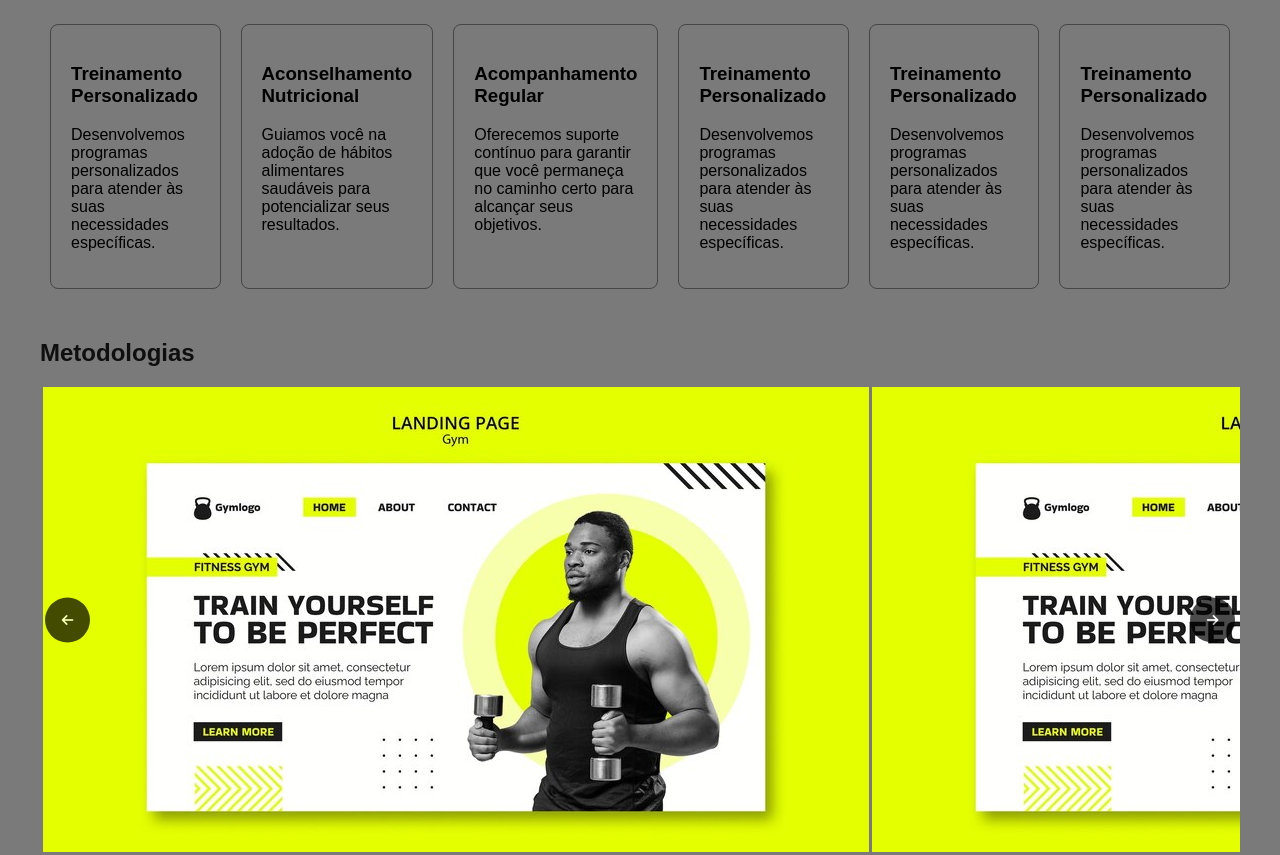
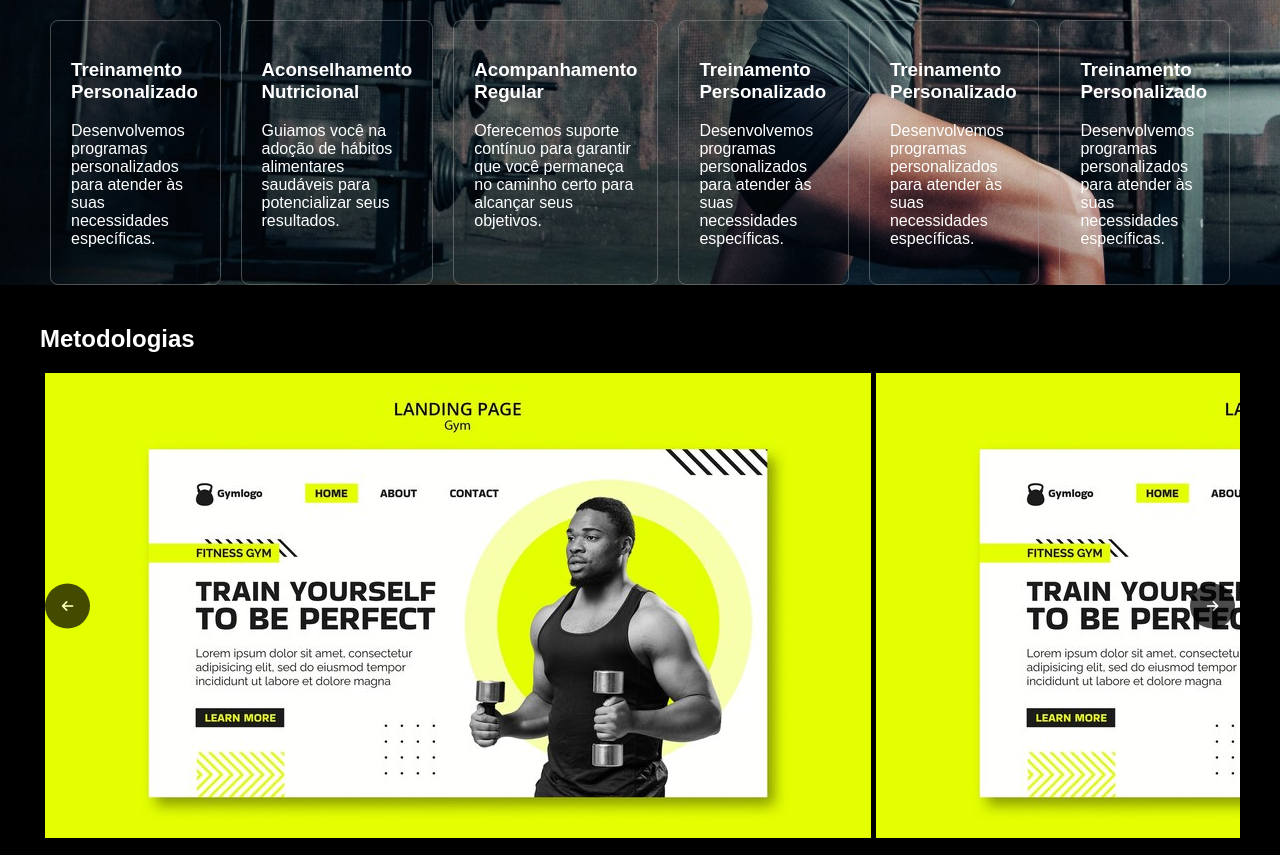
Before and after one commit to Guicoding01/PJ_rafa, a plain HTML site: page index.html in a window 1280 px wide. Shown: the part 440-1295 px from the top of the page. Drawn offline with Linux system fonts and the light colour scheme.

Commit message:
alteraçoes de estilo e na semantica do html

```diff
--- a/index.html
+++ b/index.html
@@ -62,6 +62,7 @@
     </div>
   </section>
 
+  <div class="back">
   <section id="gallery" >
     <div class="container">
       <h2>Metodologias</h2>
@@ -117,12 +118,12 @@
       <button><a href="https://wa.me/5561999783419">Whatsapp</button></a>
 
       </div>
-    </div>
+
   </section>
-
+</div><!--back-->
   <footer>
     <div class="container">
-      <p>&copy; 2024 Personal Trainer. Todos os direitos reservados.</p>
+      <p >&copy; 2024 Personal Trainer. Todos os direitos reservados.</p>
     </div>
   </footer>
 
--- a/style.css
+++ b/style.css
@@ -2,13 +2,17 @@ body {
     font-family: 'Arial', sans-serif;
     margin: 0;
     padding: 0;
-    background-color: rgba(27, 26, 26, 0.575);
-    /*
-    background-image: url("Grade_Grey.jpg");
-    background-size: 100%;
-    */
+
+    background-image: url("background.jpg");
+    background-repeat: no-repeat;
+    background-size: contain;
+    background-size: 100% 40%;
+
   }
 
+  .back{
+    background-color: #000000;
+  }
 
   .container {
     max-width: 1200px;
@@ -21,9 +25,11 @@ body {
     margin-right: 10px;
   }
    h2{
-    margin-top:50px;
-    color: rgb(16, 15, 15);
+    color: white;
+    margin-top:40px;
+    display: inline-block;
   }
+
   .center{
     text-align: center;
   }
@@ -53,7 +59,7 @@ body {
     font-size: 16px;
   }
   p{
-    color: black;
+    color: rgb(255, 255, 255);
   }
 
 
@@ -72,9 +78,10 @@ body {
     flex: 1;
     margin: 0 10px;
     padding: 20px;
-    border: 1px solid #0000006d;
+    border: 1px solid #a7a5a56d;
     border-radius: 8px;
     margin-top: 10px;
+    color: white;
   }
 
   .gallery {
@@ -106,9 +113,9 @@ body {
     color:white;
   }
   footer {
-    margin-top: 35px;
     text-align: center;
     padding: 10px 0;
+    background-color: rgba(0, 0, 0, 0.846);
   }
   footer p{
     color: white;
@@ -144,7 +151,7 @@ body {
 .carousel-image {
   width: 100%;
   cursor: pointer;
-  margin-left: 3px;
+  margin-left: 5px;
 }
 .carousel-buttons {
   position: absolute;
@@ -287,3 +294,26 @@ body {
             animation-timing-function: ease-out;
   }
 }
+
+/* Adaptaçoes para table e celular */
+
+@media only screen and (min-width: 768px) and (max-width: 1023px){
+
+  .back{
+    background-color: black;
+    margin-top: 30px;
+  }
+}
+
+/* Estilos para celulares (max-width: 767px) */
+@media only screen and (max-width: 767px) {
+    body{
+      background-color: black;
+      background-size: 100% 18%;
+    }
+    footer{
+      padding: 10px 0;
+      background-color: rgba(71, 71, 71, 0.316);
+    }
+
+}
```
Also changed, not shown: background.jpg (added), white_back.jpg (added).
